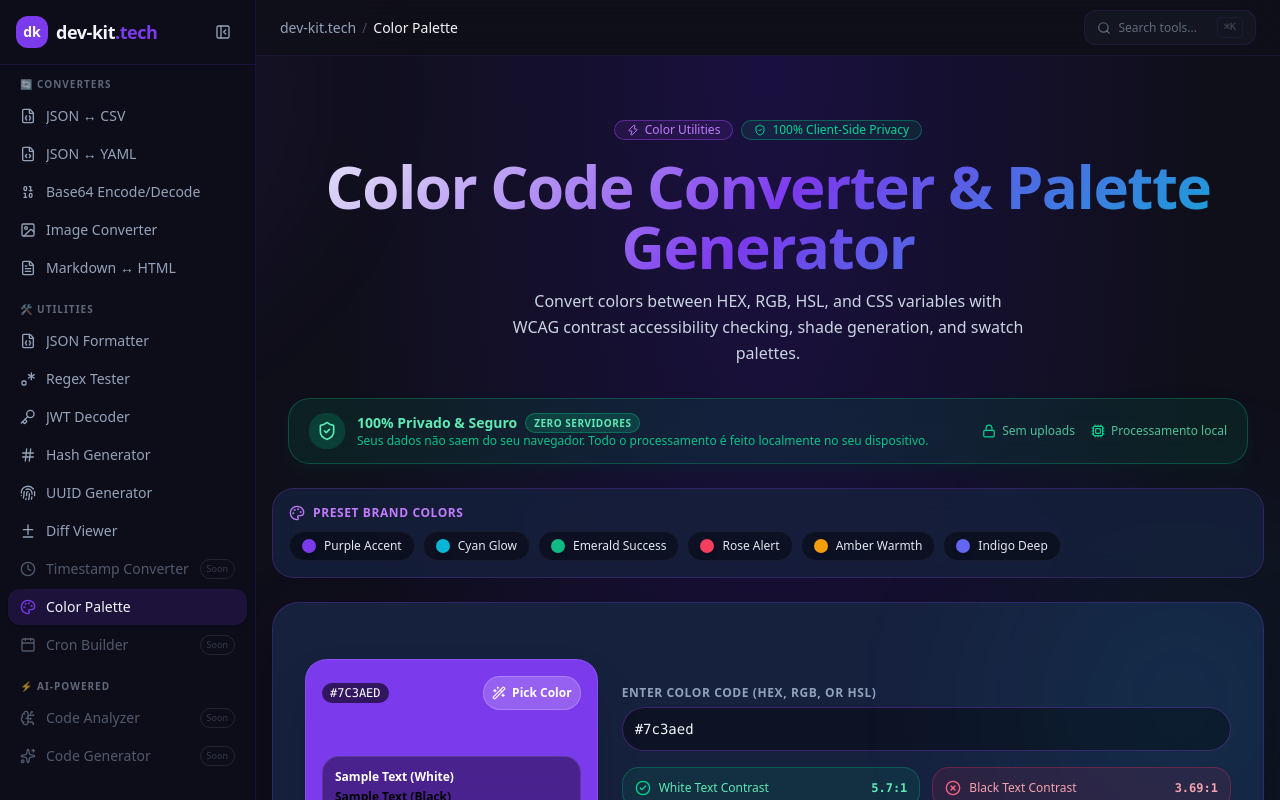
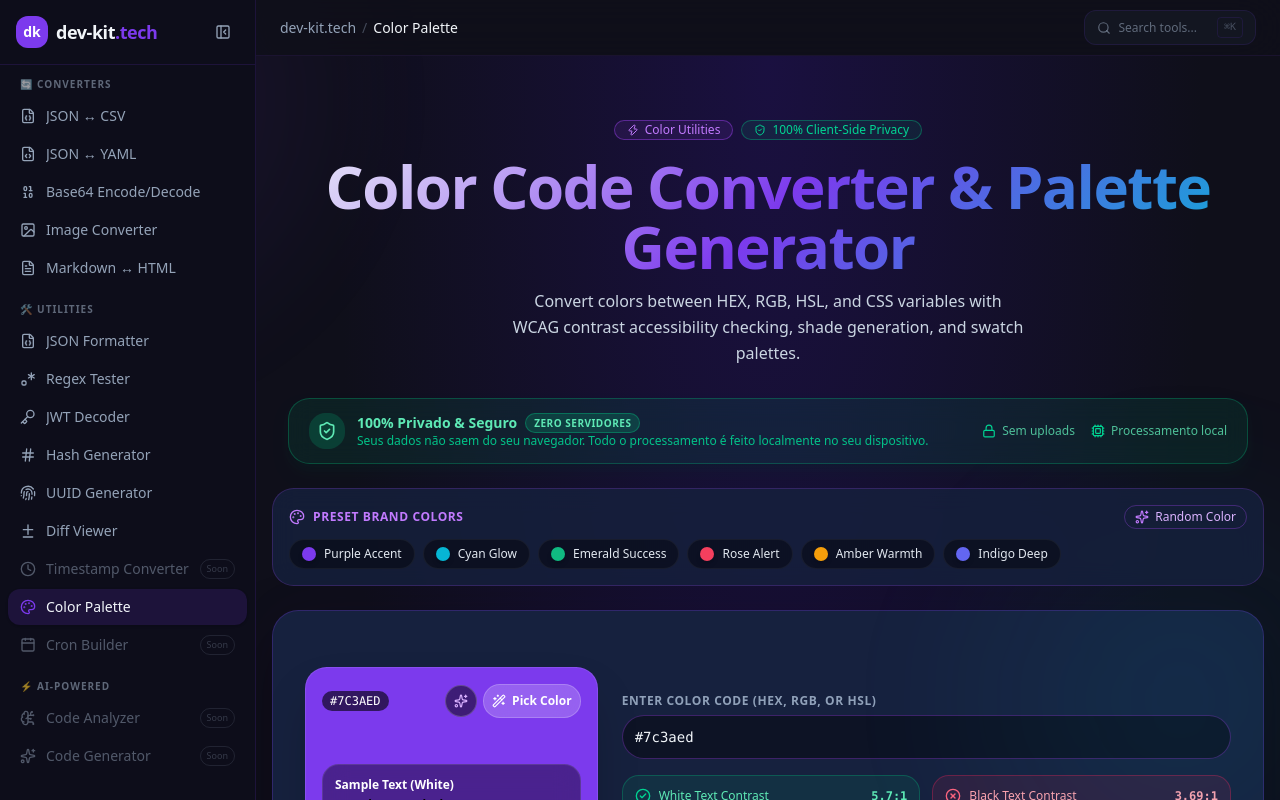
Before and after one commit to LucasGabrielGit/pdv-to-json, a Next.js app: page /tools/color-converter in a window 1280 px wide. Shown: the top 800 px of the page. Built offline with nearby package versions, Linux system fonts and the light colour scheme.

Commit message:
feat(color-converter): add random color generator button in color picker and preset bar

```diff
--- a/src/components/tools/ColorConverter.tsx
+++ b/src/components/tools/ColorConverter.tsx
@@ -66,6 +66,12 @@ export default function ColorConverter() {
     toast.success(`Selected color ${hex}`)
   }
 
+  const handleRandomColor = () => {
+    const randomHex = '#' + Math.floor(Math.random() * 16777215).toString(16).padStart(6, '0')
+    setColorInput(randomHex)
+    toast.success(`Generated random color ${randomHex.toUpperCase()}`)
+  }
+
   return (
     <div className="w-full max-w-5xl mx-auto px-4 py-8">
       {/* ── Header ── */}
@@ -80,10 +86,23 @@ export default function ColorConverter() {
 
       {/* ── Presets Quick Bar ── */}
       <div className="mb-6 p-4 rounded-2xl bg-[#16213e]/80 border border-purple-500/20 backdrop-blur-md">
-        <div className="flex items-center gap-2 text-xs font-semibold uppercase tracking-wider text-purple-400 mb-2.5">
+        <div className="flex items-center justify-between gap-2 mb-2.5">
+          <div className="flex items-center gap-2 text-xs font-semibold uppercase tracking-wider text-purple-400">
             <Palette className="size-4" />
             <span>Preset Brand Colors</span>
           </div>
+
+          <Button
+            size="xs"
+            variant="outline"
+            onClick={handleRandomColor}
+            className="bg-purple-500/10 text-purple-300 border-purple-500/30 hover:bg-purple-500/20 transition-all text-xs gap-1.5"
+          >
+            <Sparkles className="size-3.5 text-purple-400" />
+            Random Color
+          </Button>
+        </div>
+
         <div className="flex flex-wrap items-center gap-2">
           {COLOR_PRESETS.map((preset) => (
             <button
@@ -116,10 +135,19 @@ export default function ColorConverter() {
               className="relative h-44 rounded-2xl border border-white/10 shadow-2xl flex flex-col justify-between p-4 overflow-hidden transition-all duration-300"
               style={{ backgroundColor: result.hex }}
             >
-              <div className="flex justify-between items-center">
+              <div className="flex justify-between items-center gap-2">
                 <Badge className="bg-black/60 text-white border-0 backdrop-blur-md text-xs font-mono">
                   {result.hex.toUpperCase()}
                 </Badge>
+
+                <div className="flex items-center gap-1.5">
+                  <button
+                    onClick={handleRandomColor}
+                    title="Generate Random Color"
+                    className="cursor-pointer bg-black/50 hover:bg-black/70 backdrop-blur-md text-white p-2 rounded-xl border border-white/20 transition-all"
+                  >
+                    <Sparkles className="size-3.5 text-purple-300" />
+                  </button>
 
                   {/* Native Color Picker trigger */}
                   <label className="cursor-pointer bg-white/20 hover:bg-white/30 backdrop-blur-md text-white p-2 rounded-xl border border-white/20 transition-all flex items-center gap-1.5 text-xs font-semibold">
@@ -132,6 +160,7 @@ export default function ColorConverter() {
                       className="opacity-0 absolute size-0 overflow-hidden"
                     />
                   </label>
+                </div>
               </div>
 
               {/* Text Sample Contrast Overlay */}
```
Lines whose indentation alone changed are shown as unchanged.
